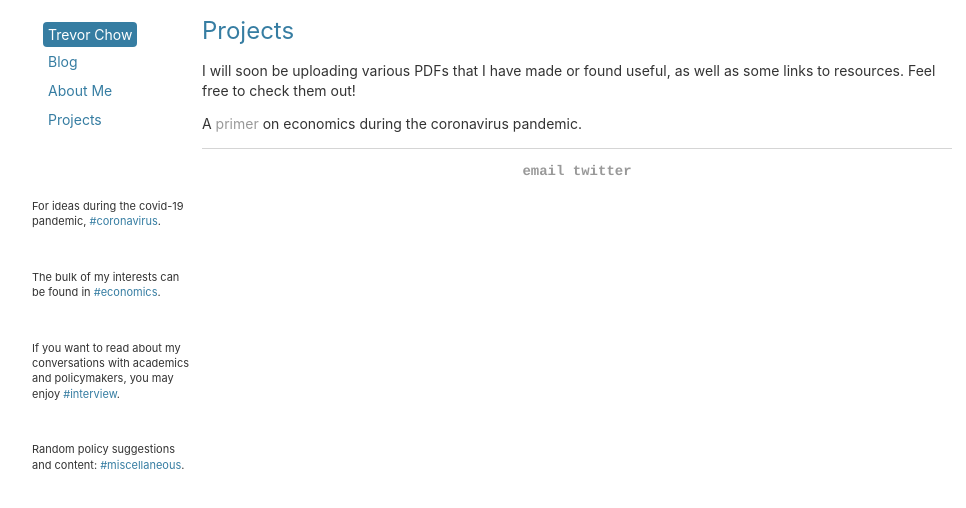
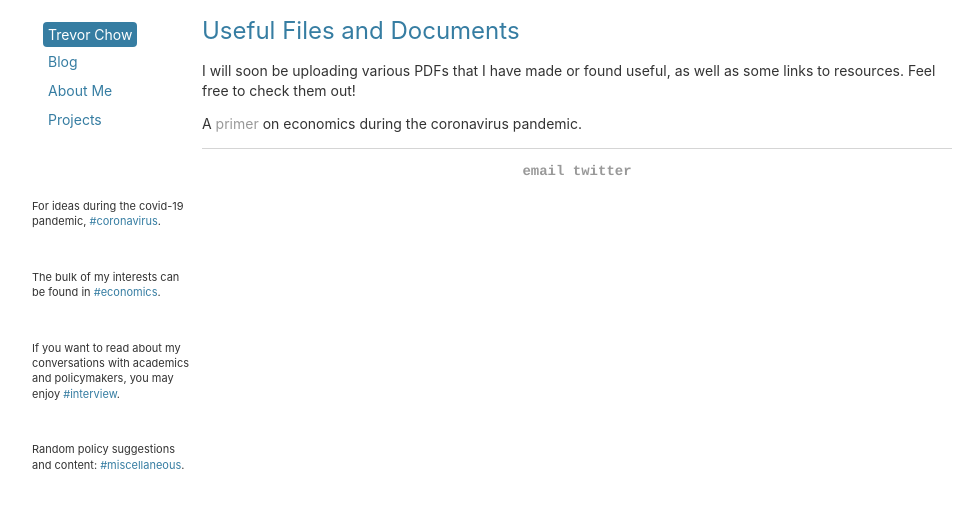
Before and after one commit to tmychow/tmychow.github.io, a Jekyll site: the page built from usefulfiles/index.html, in a window 1280 px wide. Shown: the top 508 px of the page, without its empty margins (28-994 px from the left). Built offline with Jekyll 4.4.1, drawn with Linux system fonts in a browser that asks for light colours.

Commit message:
Update index.html

```diff
--- a/usefulfiles/index.html
+++ b/usefulfiles/index.html
@@ -3,7 +3,7 @@ layout: default
 title: Trevor's Mostly Economic Musings
 ---
 <div class="blurb">
-	<h1>Projects</h1>
+	<h1>Useful Files and Documents</h1>
   	<p>I will soon be uploading various PDFs that I have made or found useful, as well as some links to resources. Feel free to check them out!</p>
 	<p>A <a href="/assets/covid19-economics.pdf">primer</a> on economics during the coronavirus pandemic.</p>
 </div><!-- /.blurb -->
```
